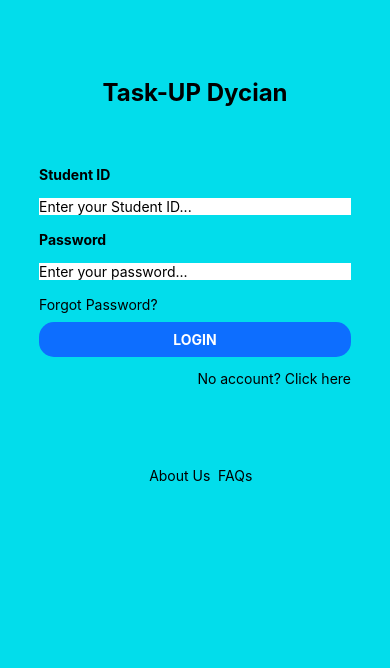
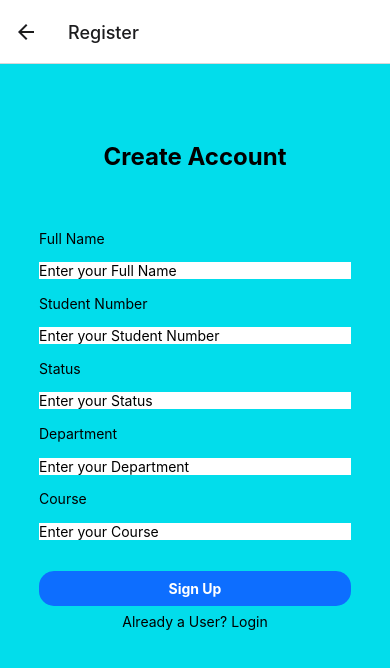
Before and after one commit to karl-resultan/TaskUpDycian, a React Native app in the folder TaskUpDycian/: screen /Register in a window 390 px wide. Shown: the top 668 px of the page. Built offline with nearby package versions, Linux system fonts and the light colour scheme.

Commit message:
Major Update
Semifunctional Login and Register

```diff
--- a/TaskUpDycian/App.tsx
+++ b/TaskUpDycian/App.tsx
@@ -25,6 +25,11 @@ import {
 } from 'react-native';
 
 import LinearGradient from 'react-native-linear-gradient';
+import Login from './Login';
+import Register from './Register';
+import {NavigationContainer} from '@react-navigation/native';
+import {createNativeStackNavigator} from '@react-navigation/native-stack';
+const Stack = createNativeStackNavigator();
 
 import {
   Colors,
@@ -34,178 +39,19 @@ import {
   ReloadInstructions,
 } from 'react-native/Libraries/NewAppScreen';
 
-function LoginBottomContent(): JSX.Element {
-  return (
-    <View>
-      {/* <Image source={require('')}/> */}
-    </View>
-  );
-}
-
 function App(): JSX.Element {
-  return (
-    <View style={loginStyles.mainContainer}>
-      <View style={loginStyles.content}>
-        <Text style={loginStyles.pageTitle}>Task-UP Dycian</Text>
-
-        <View style={{width: '80%'}}>
-          <Text style={loginStyles.inputFieldHeaders}>Student ID</Text>
-          <TextInput style={loginStyles.inputField} placeholder='Enter your Student ID...'/>
-        </View>
-
-        <View style={{width: '80%'}}>
-          <Text style={loginStyles.inputFieldHeaders}>Password</Text>
-          <TextInput style={loginStyles.inputField} secureTextEntry={true} placeholder='Enter your password...'/>
-          <Text>Forgot Password?</Text>
-        </View>
-
-        <View style={{width: '80%'}}>
-          <Pressable style={loginStyles.loginButton}>
-            <Text style={loginStyles.loginButtonText}>LOGIN</Text>
-          </Pressable>
-          <View>
-            <Text style={loginStyles.accountCreationCTA}>No account? Click here</Text>
-          </View>
-        </View>
-
-
-        <View style={loginStyles.additionalLinks}>
-          <View style={loginStyles.additionalLink}>
-            <Text>About Us</Text>
-          </View>
-
-          <View style={loginStyles.additionalLink}>
-            <View style={loginStyles.schoolLogo}></View>
-          </View>
-
-          <View style={loginStyles.additionalLink}>
-            <Text>FAQs</Text>
-          </View>
-        </View>
-
-        <View>
-
-        </View>
-      </View>
-    </View>
+  return(
+    <NavigationContainer>
+      <Stack.Navigator>
+        <Stack.Screen
+          name="Login"
+          component={Login}
+        />
+        <Stack.Screen name="Register" component={Register} />
+      </Stack.Navigator>
+    </NavigationContainer>
   );
 }
 
 
-function Register(): JSX.Element {
-  return (
-    <View>
-      <View>
-        <Text>Create Account</Text>
-      </View>
-
-      <View>
-        <Text>Full Name</Text>
-        <View>
-          <TextInput></TextInput>
-          <TextInput></TextInput>
-          <TextInput></TextInput>
-        </View>
-
-        <Text>Student Number</Text>
-        <TextInput></TextInput>
-
-        <Text>Status</Text>
-        <TextInput></TextInput>
-
-        <Text>Department</Text>
-        <TextInput></TextInput>
-
-        <Text>Course</Text>
-        <TextInput></TextInput>
-
-        <Pressable>
-          <View>
-            <Text>Sign Up</Text>
-          </View>
-        </Pressable>
-        <Text>Already a User? Login</Text>
-      </View>
-    </View>
-  );
-}
-
-const loginStyles = StyleSheet.create({
-  mainContainer: {
-    backgroundColor: '#02DDEB',
-    height: '100%',
-    width: '100%',
-    flex: 1,
-    alignItems: 'center'
-  },
-
-  gradient: {
-    width: '100%',
-    height: '100%'
-  },
-
-  content: {
-    width: '100%',
-    height: '100%',
-    alignItems: 'center'
-  },
-
-  pageTitle: {
-    fontSize: 24,
-    fontWeight: 'bold',
-    marginBottom: '15%',
-    marginTop: '20%',
-  },
-
-  inputFieldHeaders: {
-    fontWeight: 'bold'
-  },
-
-  inputField: {
-    width: '100%',
-    backgroundColor: '#FFF',
-    color: '#000000',
-    marginTop: '5%',
-    marginBottom: '5%'
-  },
-
-  loginButton: {
-    height: 35,
-    width: '100%',
-    marginTop: '3%',
-    borderRadius: 15,
-    backgroundColor: '#0D6EFF',
-    justifyContent: 'center',
-    alignItems: 'center',
-  },
-
-  loginButtonText: {
-    fontWeight: 'bold',
-    color: '#FFFFFF'
-  },
-
-  accountCreationCTA: {
-    marginTop: '4%',
-    textAlign: 'right'
-  },
-
-  additionalLinks: {
-    marginTop: '20%',
-    flexDirection: 'row'
-  },
-
-  additionalLink: {
-    margin: '2%'
-  },
-
-  schoolLogo: {
-    height: '20%',
-    width: '20%',
-    borderRadius: 150,
-    backgroundColor: '#FFFFFF'
-  }
-});
-
-
-
 export default App;
--- /dev/null
+++ b/TaskUpDycian/Login.tsx
@@ -0,0 +1,150 @@
+import React from 'react';
+import type {PropsWithChildren} from 'react';
+import {
+  Button,
+  SafeAreaView,
+  ScrollView,
+  StatusBar,
+  StyleSheet,
+  Text,
+  TextInput,
+  useColorScheme,
+  View,
+  Image,
+  StyleProp,
+  TextStyle,
+  ViewStyle,
+  Pressable
+} from 'react-native';
+
+import LinearGradient from 'react-native-linear-gradient';
+
+function Login({navigation}: {navigation: any}): JSX.Element {
+    const [username, onChangeUsername] = React.useState('');
+    const [password, onChangePassword] = React.useState('');
+
+    return (
+    <View style={loginStyles.mainContainer}>
+        <View style={loginStyles.content}>
+        <Text style={loginStyles.pageTitle}>Task-UP Dycian</Text>
+
+        <View style={{width: '80%'}}>
+            <Text style={loginStyles.inputFieldHeaders}>Student ID</Text>
+            <TextInput value={username} style={loginStyles.inputField} placeholder='Enter your Student ID...'/>
+        </View>
+
+        <View style={{width: '80%'}}>
+            <Text style={loginStyles.inputFieldHeaders}>Password</Text>
+            <TextInput value={password} style={loginStyles.inputField} secureTextEntry={true} placeholder='Enter your password...'/>
+            <Text>Forgot Password?</Text>
+        </View>
+
+        <View style={{width: '80%'}}>
+            <Pressable style={loginStyles.loginButton}>
+            <Text style={loginStyles.loginButtonText}>LOGIN</Text>
+            </Pressable>
+            <View>
+            <Text style={loginStyles.accountCreationCTA} onPress={() => navigation.navigate('Register')}>No account? Click here</Text>
+            </View>
+        </View>
+
+
+        <View style={loginStyles.additionalLinks}>
+            <View style={loginStyles.additionalLink}>
+            <Text>About Us</Text>
+            </View>
+
+            <View style={loginStyles.additionalLink}>
+            <View style={loginStyles.schoolLogo}></View>
+            </View>
+
+            <View style={loginStyles.additionalLink}>
+            <Text>FAQs</Text>
+            </View>
+        </View>
+
+        <View>
+
+        </View>
+        </View>
+    </View>
+    );
+}
+
+const loginStyles = StyleSheet.create({
+    mainContainer: {
+      backgroundColor: '#02DDEB',
+      height: '100%',
+      width: '100%',
+      flex: 1,
+      alignItems: 'center'
+    },
+
+    gradient: {
+      width: '100%',
+      height: '100%'
+    },
+
+    content: {
+      width: '100%',
+      height: '100%',
+      alignItems: 'center'
+    },
+
+    pageTitle: {
+      fontSize: 24,
+      fontWeight: 'bold',
+      marginBottom: '15%',
+      marginTop: '20%',
+    },
+
+    inputFieldHeaders: {
+      fontWeight: 'bold'
+    },
+
+    inputField: {
+      width: '100%',
+      backgroundColor: '#FFF',
+      color: '#000000',
+      marginTop: '5%',
+      marginBottom: '5%'
+    },
+
+    loginButton: {
+      height: 35,
+      width: '100%',
+      marginTop: '3%',
+      borderRadius: 15,
+      backgroundColor: '#0D6EFF',
+      justifyContent: 'center',
+      alignItems: 'center',
+    },
+
+    loginButtonText: {
+      fontWeight: 'bold',
+      color: '#FFFFFF'
+    },
+
+    accountCreationCTA: {
+      marginTop: '4%',
+      textAlign: 'right'
+    },
+
+    additionalLinks: {
+      marginTop: '20%',
+      flexDirection: 'row'
+    },
+
+    additionalLink: {
+      margin: '2%'
+    },
+
+    schoolLogo: {
+      height: '20%',
+      width: '20%',
+      borderRadius: 150,
+      backgroundColor: '#FFFFFF'
+    }
+  });
+
+  export default Login;
--- /dev/null
+++ b/TaskUpDycian/Register.tsx
@@ -0,0 +1,117 @@
+import React from 'react';
+import type {PropsWithChildren} from 'react';
+import {
+  Button,
+  SafeAreaView,
+  ScrollView,
+  StatusBar,
+  StyleSheet,
+  Text,
+  TextInput,
+  useColorScheme,
+  View,
+  Image,
+  StyleProp,
+  TextStyle,
+  ViewStyle,
+  Pressable
+} from 'react-native';
+
+import LinearGradient from 'react-native-linear-gradient';
+
+function Register({navigation}: {navigation:any}): JSX.Element {
+    return (
+      <ScrollView style={registerStyles.mainContainer}>
+        <View style={registerStyles.pageTitle}>
+          <Text style={registerStyles.title}>Create Account</Text>
+        </View>
+
+        <View style={{ alignItems: 'center'}}>
+
+          <View style={{ width: '80%'}}>
+          <Text>Full Name</Text>
+            <TextInput style={registerStyles.inputField} placeholder='Enter your Full Name'></TextInput>
+          </View>
+
+
+          <View style={{ width: '80%'}}>
+            <Text>Student Number</Text>
+            <TextInput style={registerStyles.inputField} placeholder='Enter your Student Number'></TextInput>
+          </View>
+
+
+          <View style={{ width: '80%'}}>
+            <Text>Status</Text>
+            <TextInput style={registerStyles.inputField} placeholder='Enter your Status'></TextInput>
+          </View>
+
+
+          <View style={{ width: '80%'}}>
+            <Text>Department</Text>
+            <TextInput style={registerStyles.inputField} placeholder='Enter your Department'></TextInput>
+          </View>
+
+
+          <View style={{ width: '80%'}}>
+            <Text>Course</Text>
+            <TextInput style={registerStyles.inputField} placeholder='Enter your Course'></TextInput>
+          </View>
+
+          <Pressable style={{ width: '80%'}}>
+            <View style={registerStyles.loginButton}>
+              <Text style={registerStyles.loginButtonText}>Sign Up</Text>
+            </View>
+          </Pressable>
+
+          <Pressable onPress={() => {navigation.navigate('Login')}}>
+            <Text style={{ marginTop: '5%', marginBottom: '15%'}}>Already a User? Login</Text>
+          </Pressable>
+        </View>
+      </ScrollView>
+    );
+  }
+
+const registerStyles = StyleSheet.create({
+    mainContainer: {
+        backgroundColor: '#02DDEB',
+        height: '100%',
+        width: '100%',
+    },
+
+    pageTitle: {
+        width: '100%',
+        alignItems: 'center'
+    },
+
+    title: {
+        fontSize: 24,
+        fontWeight: 'bold',
+        marginBottom: '15%',
+        marginTop: '20%',
+    },
+
+    inputField: {
+        width: '100%',
+        backgroundColor: '#FFF',
+        color: '#000000',
+        marginTop: '5%',
+        marginBottom: '5%'
+    },
+
+    loginButton: {
+        height: 35,
+        width: '100%',
+        marginTop: '5%',
+        borderRadius: 15,
+        backgroundColor: '#0D6EFF',
+        justifyContent: 'center',
+        alignItems: 'center',
+    },
+
+    loginButtonText: {
+    fontWeight: 'bold',
+    color: '#FFFFFF'
+    },
+});
+
+  export default Register;
```
